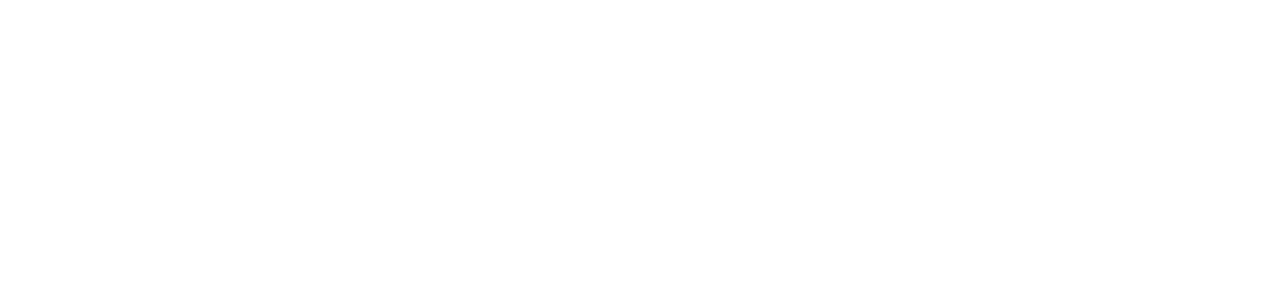
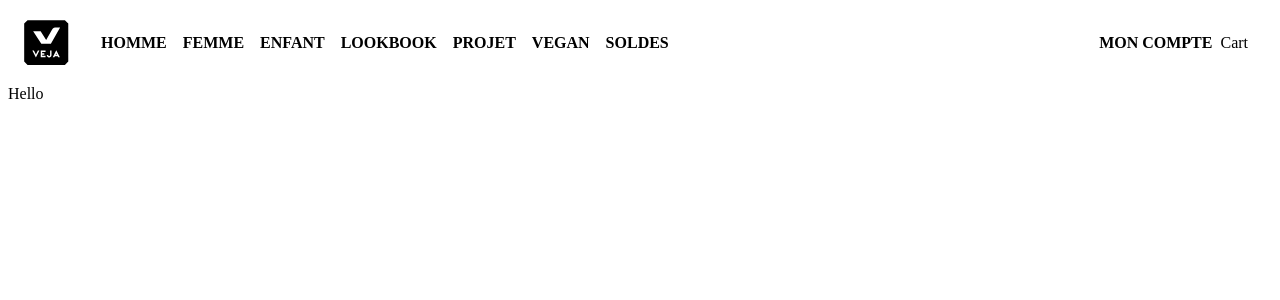
Before and after one commit to JaxV9/Sneakers, a React (Vite) app in the folder front-end/: page /store in a window 1280 px wide. Before the commit this address had no page. Shown: the top 300 px of the page. Built offline with nearby package versions, Linux system fonts and the light colour scheme.

Commit message:
wip: store grid

```diff
--- a/front-end/src/App.tsx
+++ b/front-end/src/App.tsx
@@ -1,6 +1,7 @@
 import { BrowserRouter, Route, Routes } from 'react-router-dom'
 import { Layout } from './Layout'
 import { Home } from './features/Home'
+import { Store } from './features/store/Store'
 
 function App() {
 
@@ -12,6 +13,7 @@
 
         <Route path="/" element={<Layout />}>
             <Route path="/home" element={<Home />} />
+            <Route path="/store" element={<Store />} />
             {/* Add more routes here as needed */}
         </Route>
 
--- a/front-end/src/features/header/Header.tsx
+++ b/front-end/src/features/header/Header.tsx
@@ -8,13 +8,13 @@
             <div className="flex-container px-4">
                 <img src={logo} alt="Veja" className="logo" onClick={()=>navigate("/home")}/>
                 <div className="flex-container px-4">
-                    <span className='header-title px-2'>Homme</span>
-                    <span className='header-title px-2'>Femme</span>
-                    <span className='header-title px-2'>Enfant</span>
+                    <span className='header-title px-2'onClick={()=>navigate("/store")}>Homme</span>
+                    <span className='header-title px-2'onClick={()=>navigate("/store")}>Femme</span>
+                    <span className='header-title px-2'onClick={()=>navigate("/store")}>Enfant</span>
                     <span className='header-title px-2'>Lookbook</span>
                     <span className='header-title px-2'>Projet</span>
                     <span className='header-title px-2'>Vegan</span>
-                    <span className='header-title px-2'>Soldes</span>
+                    <span className='header-title px-2'onClick={()=>navigate("/store")}>Soldes</span>
                 </div>
             </div>
             <div className="flex-container px-4">
--- /dev/null
+++ b/front-end/src/features/store/Store.tsx
@@ -0,0 +1,5 @@
+export const Store = () => {
+    return (
+        <div className="flex-container">Hello</div>
+    )
+}
--- /dev/null
+++ b/front-end/src/features/store/components/Card.tsx
@@ -0,0 +1,5 @@
+export const Card = () => {
+    return (
+        <div className="flex-container">Hello</div>
+    )
+}
```
